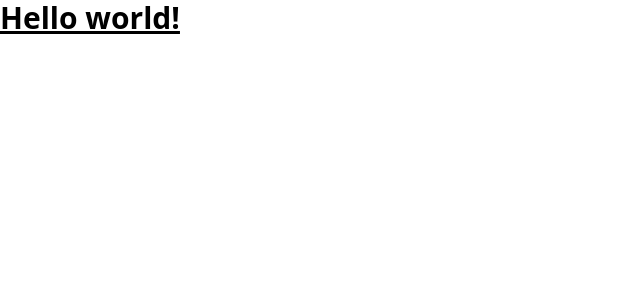
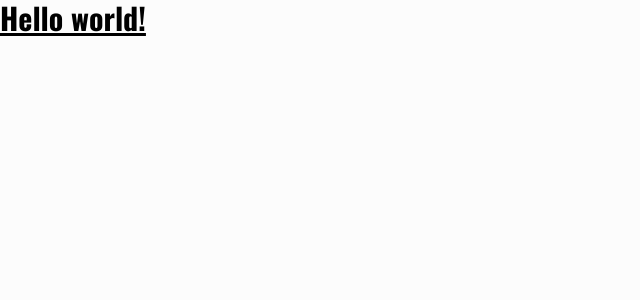
Before and after one commit to joaotanaca/NFT-marketplace, a Next.js app: page / in a window 1280 px wide. Shown: the top 300 px of the page, without its empty margins (0-640 px from the left). Built offline with nearby package versions, Linux system fonts and the light colour scheme.

Commit message:
✨ add GlobalProvider and ThemeProvider on _app and _document

```diff
--- /dev/null
+++ b/src/components/atoms/GlobalProvider.tsx
@@ -0,0 +1,18 @@
+import { useTheme } from "context/theme";
+import React, { useMemo } from "react";
+import { ThemeProvider as ThemeProviderStyled } from "styled-components";
+import theme from "styles/theme";
+import Global from "styles/global";
+
+const GlobalProvider: React.FC = ({ children }) => {
+    const { theme: themeContext } = useTheme();
+    const selectedTheme = useMemo(() => theme[themeContext], [themeContext]);
+    return (
+        <ThemeProviderStyled theme={selectedTheme}>
+            <Global />
+            {children}
+        </ThemeProviderStyled>
+    );
+};
+
+export default GlobalProvider;
--- /dev/null
+++ b/src/context/theme.tsx
@@ -0,0 +1,16 @@
+import React, { createContext, useContext } from "react";
+import theme from "styles/theme";
+
+type ThemeContext = { theme: keyof typeof theme };
+
+const ThemeContext = createContext({} as ThemeContext);
+
+export const ThemeProvider: React.FC = ({ children }) => {
+    return (
+        <ThemeContext.Provider value={{ theme: "light" }}>
+            {children}
+        </ThemeContext.Provider>
+    );
+};
+
+export const useTheme = () => useContext(ThemeContext);
--- a/src/pages/_app.tsx
+++ b/src/pages/_app.tsx
@@ -1,8 +1,16 @@
+import GlobalProvider from "components/atoms/GlobalProvider";
+import { ThemeProvider } from "context/theme";
 import type { AppProps } from "next/app";
-import "../styles/tailwind.css"
+import "../styles/tailwind.css";
 
 function MyApp({ Component, pageProps }: AppProps) {
-    return <Component {...pageProps} />;
+    return (
+        <ThemeProvider>
+            <GlobalProvider>
+                <Component {...pageProps} />
+            </GlobalProvider>
+        </ThemeProvider>
+    );
 }
 
 export default MyApp;
--- a/src/pages/_document.tsx
+++ b/src/pages/_document.tsx
@@ -6,7 +6,6 @@ import Document, {
     DocumentContext,
 } from "next/document";
 import { ServerStyleSheet } from "styled-components";
-import Global from "styles/global";
 
 export default class MyDocument extends Document {
     static async getInitialProps(ctx: DocumentContext) {
@@ -39,9 +38,21 @@ export default class MyDocument extends Document {
             <Html lang="pt-BR">
                 <Head>
                     <link rel="shortcut icon" href="images/favicon.png" />
+                    <link
+                        rel="preconnect"
+                        href="https://fonts.googleapis.com"
+                    />
+                    <link
+                        rel="preconnect"
+                        href="https://fonts.gstatic.com"
+                        crossOrigin="true"
+                    />
+                    <link
+                        href="https://fonts.googleapis.com/css2?family=Oswald:wght@200;400;600;700&display=swap"
+                        rel="stylesheet"
+                    />
                 </Head>
                 <body>
-                    <Global />
                     <Main />
                     <NextScript />
                 </body>
--- a/src/styles/global.ts
+++ b/src/styles/global.ts
@@ -1,8 +1,13 @@
 import { createGlobalStyle } from "styled-components";
+import { Theme } from "./theme";
 
 export default createGlobalStyle`
     html{
-            scroll-behavior: smooth;
-            font-weight: 400;
+        scroll-behavior: smooth;
+        font-weight: 400;
+    }
+    body{
+        background: ${({ theme }) => (theme as Theme).background};
+        font-family: 'Oswald', sans-serif;
     }
 `;
--- a/src/styles/theme.ts
+++ b/src/styles/theme.ts
@@ -8,8 +8,7 @@ const light = {
     lightText: "#333333",
     text: "#0000",
     backgroundModal: "#DBF0EF",
-    backgroundContainer: "#FCFCFC",
-    backgroundBody: "#FFFFFF",
+    background: "#FCFCFC",
 };
 
 const dark = {
@@ -22,8 +21,7 @@ const dark = {
     lightText: "#FFF",
     text: "#FFF",
     backgroundModal: "#272727",
-    backgroundContainer: "#000000",
-    backgroundBody: "#000000",
+    background: "#000000",
 };
 
 const theme = {
```
